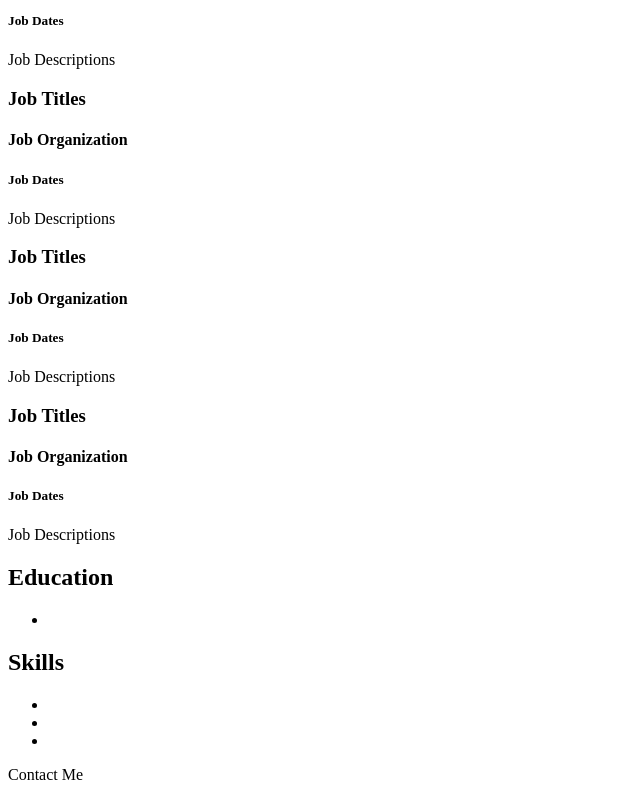
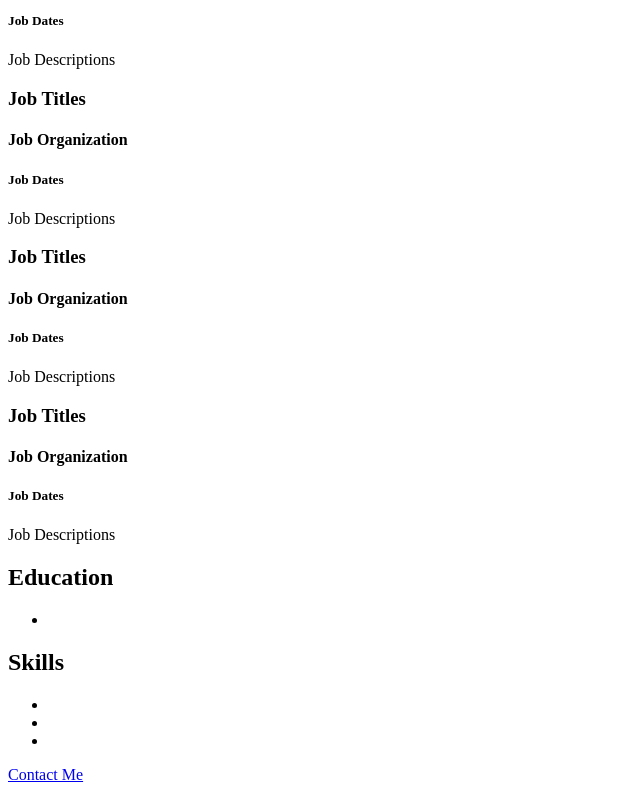
Before and after one commit to cpeo/Cassie-Peo-JOUR352, a plain HTML site: page resume.html in a window 1280 px wide. Shown: the part 727-1527 px from the top of the page, without its empty margins (0-640 px from the left). Drawn offline with Linux system fonts and the light colour scheme.

Commit message:
Update resume.html

```diff
--- a/resume.html
+++ b/resume.html
@@ -44,6 +44,6 @@
                 <li></li>
                 <li></li>
             </ul>
-    <p href="#contact">Contact Me</p>
+    <p><a href="#contact">Contact Me</a></p>
   </body>
 </html>
```
